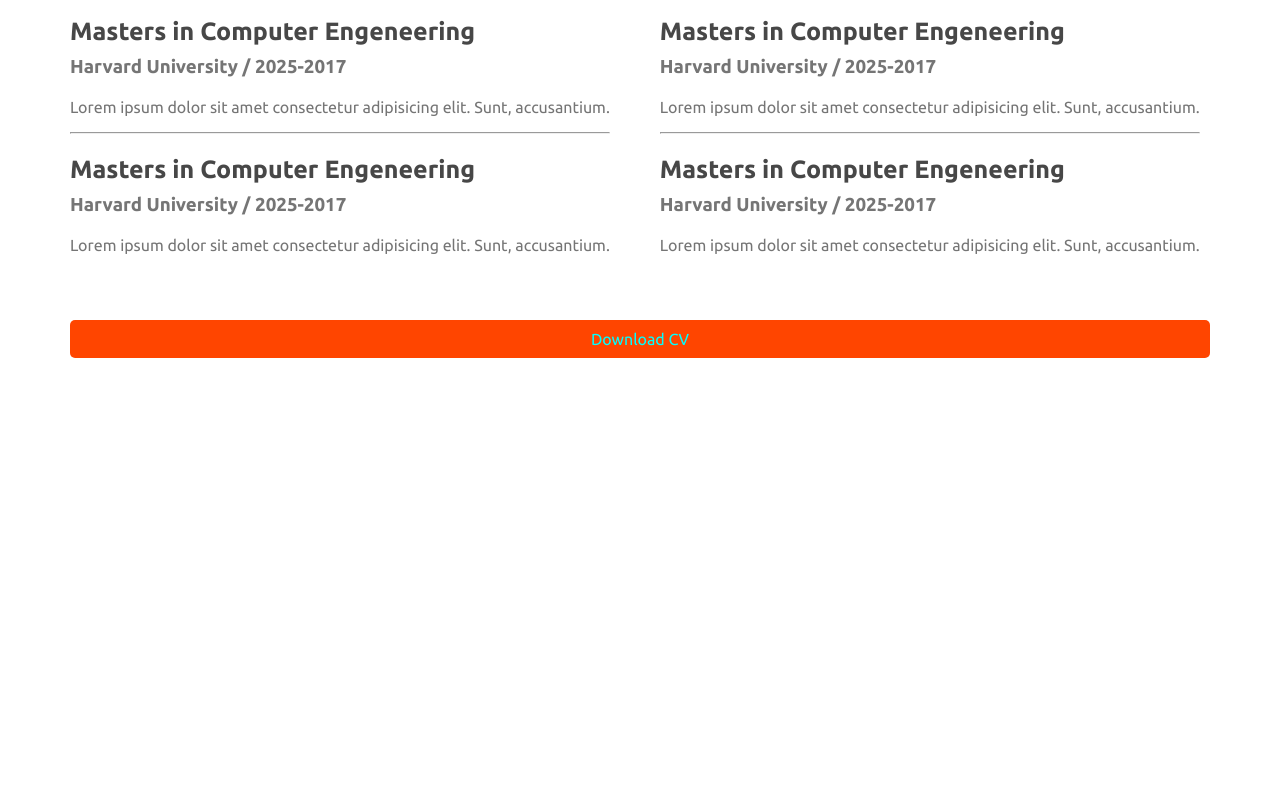
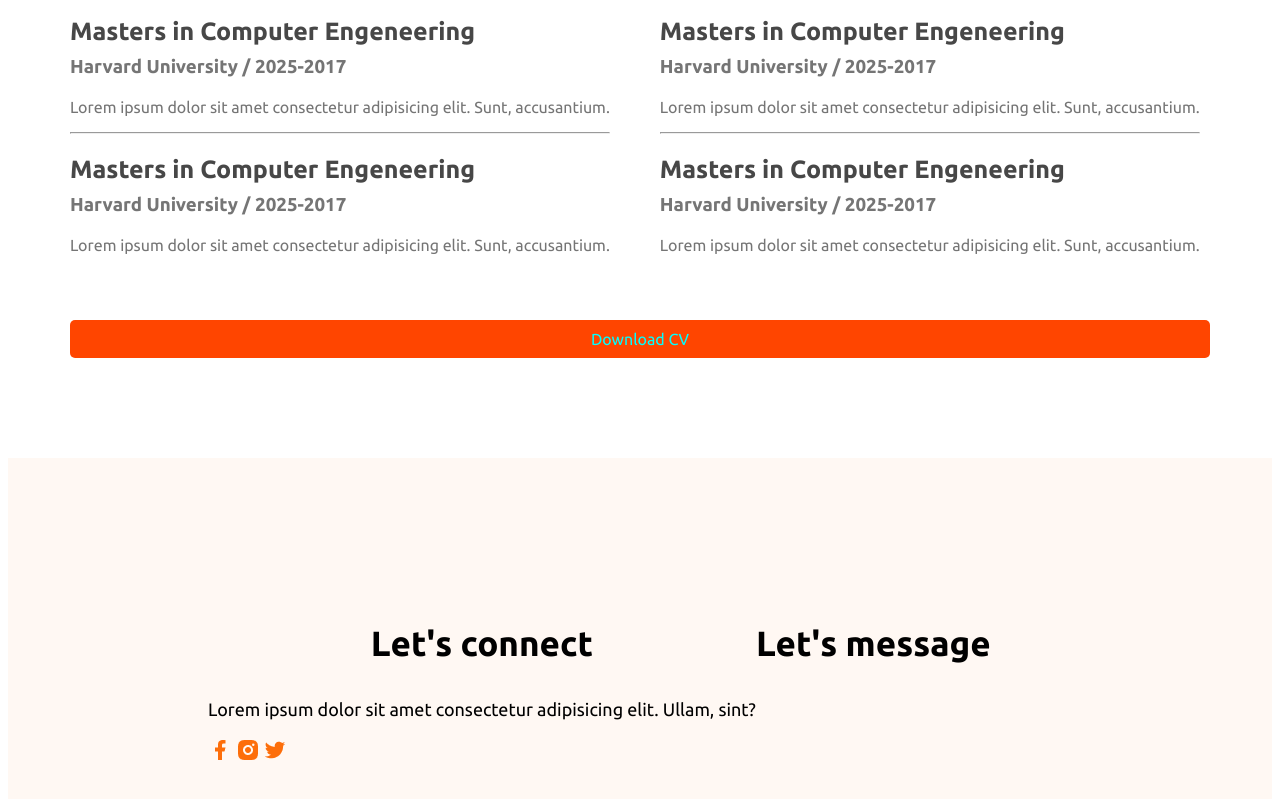
Before and after one commit to asif-444/webdeveloper-portfolio, a plain HTML site: page index.html in a window 1280 px wide. Shown: the part 2458-3257 px from the top of the page. Before the commit the page ends 2824 px from the top, so only its background shows below. Drawn offline with Linux system fonts and the light colour scheme.

Commit message:
added basic footer

```diff
--- a/index.html
+++ b/index.html
@@ -159,7 +159,20 @@
         </section>
     </main>
     <footer>
-
+        <div class="footer-column">
+            <h3 class="section-title">Let's connect</h3>
+            <p class="section-description">
+                Lorem ipsum dolor sit amet consectetur adipisicing elit. Ullam, sint?
+            </p>
+            <div class="social-links">
+                <a href=""><img src="/images/icons/facebook.png" alt=""></a>
+                <a href=""><img src="/images/icons/insta.png" alt=""></a>
+                <a href=""><img src="/images/icons/twitter.png" alt=""></a>
+            </div>
+        </div>
+        <div class="footer-column">
+            <h3 class="section-title">Let's message</h3>
+        </div>
     </footer>
 </body>
 
--- a/styles/portfolio.css
+++ b/styles/portfolio.css
@@ -175,3 +175,11 @@ main section {
     text-align: center;
     margin-top: 50px;
 }
+
+/* footer styles */
+footer{
+    display: flex;
+    background: #FFF8F3;
+    margin-top: 100px;
+    padding: 130px 200px;
+}
```
